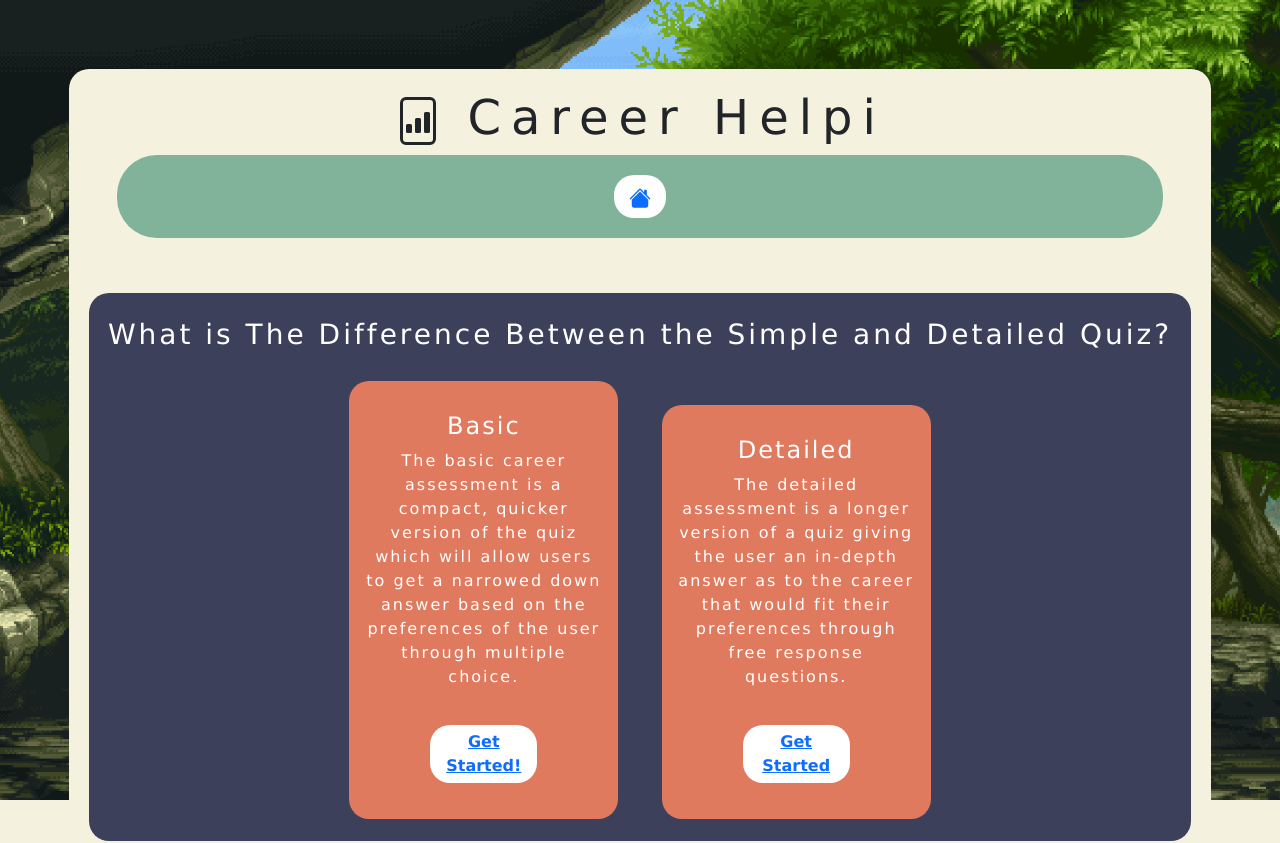
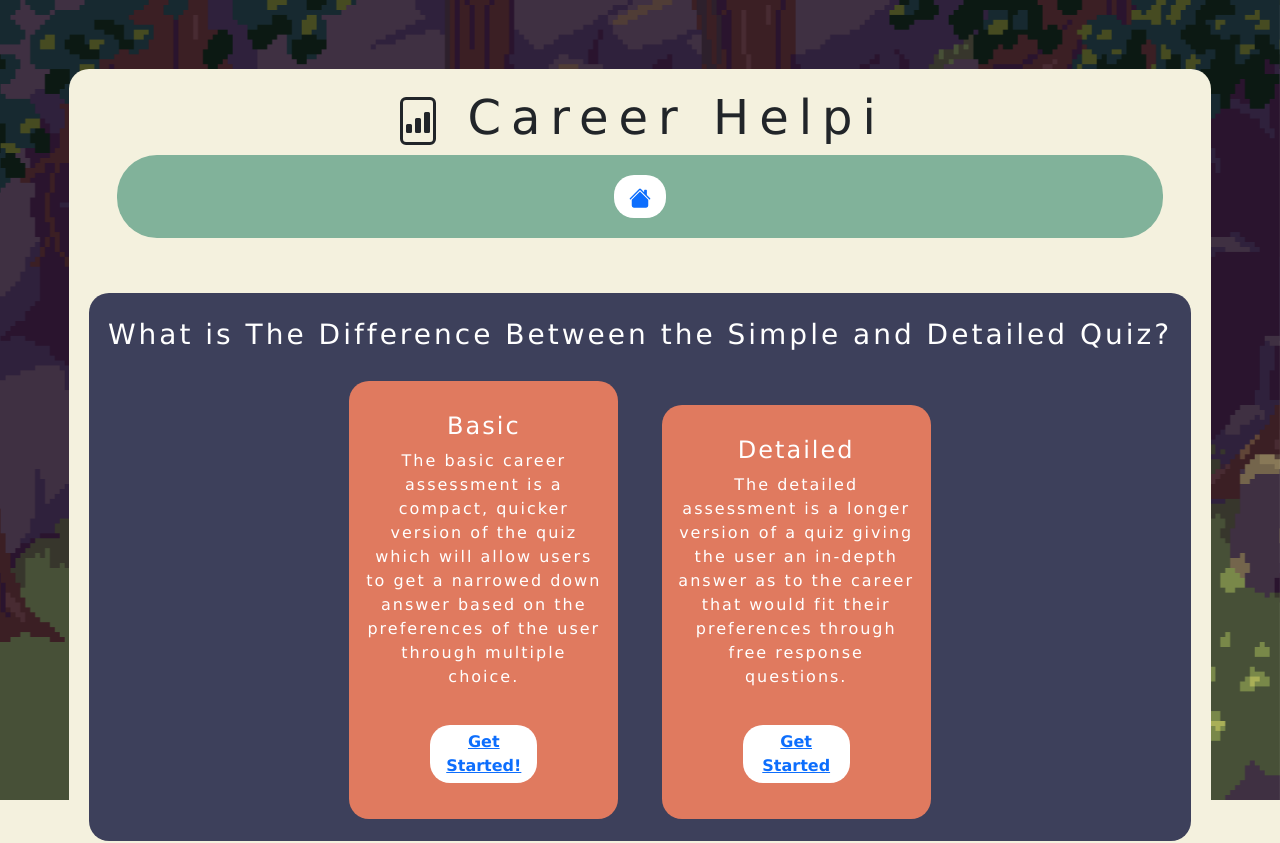
Before and after one commit to ColinB777/FinalProject, a React (Create React App) app: page / in a window 1280 px wide. Shown: the top 843 px of the page. Built offline with nearby package versions, Linux system fonts and the light colour scheme.

Commit message:
added new background image

```diff
--- a/src/components/tree.css
+++ b/src/components/tree.css
@@ -5,7 +5,7 @@
     left: 0;
     width: 100vw;
     height: 100vh;
-    background-image: url('./treepondBG.gif'); /* Path to your GIF */
+    background-image: url('./treeBG.gif'); /* Path to your GIF */
     background-size: cover; /* Makes sure the GIF covers the entire viewport */
     background-position: center;
     background-repeat: no-repeat; /* Prevents the GIF from repeating */
```
Also changed, not shown: src/components/treeBG.gif (added).
